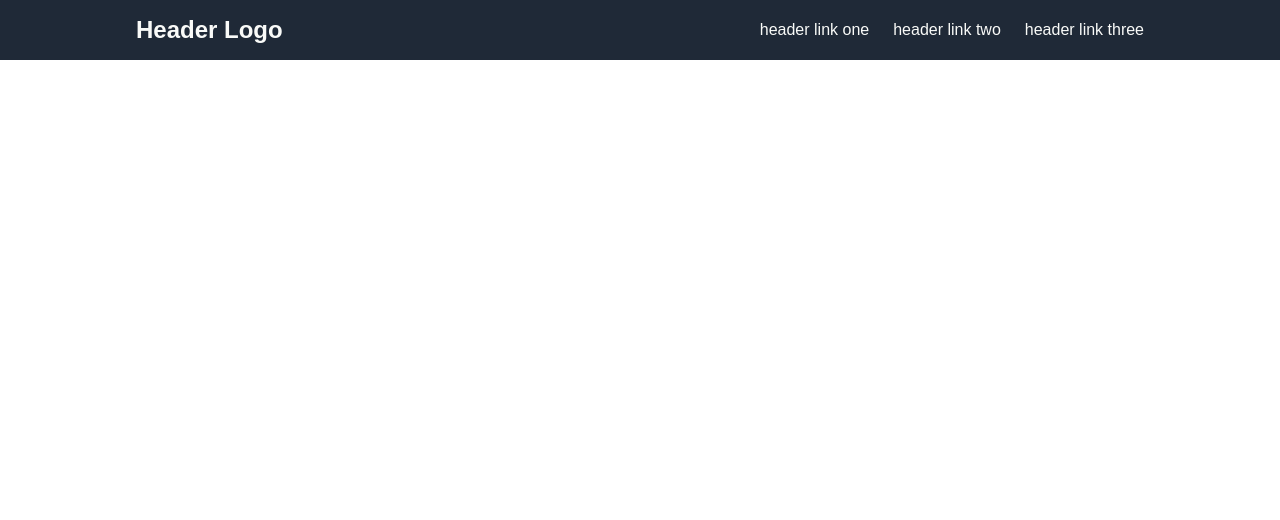
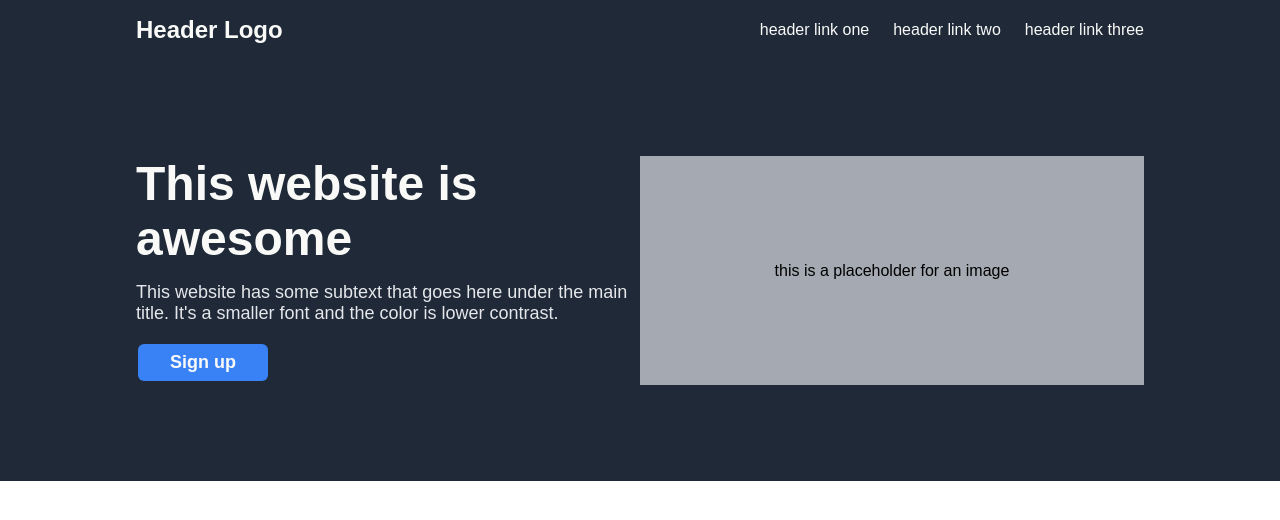
Before and after one commit to ayrt-n/odin-landing-page, a plain HTML site: page index.html in a window 1280 px wide. Drawn offline with Linux system fonts and the light colour scheme.

Commit message:
Modify index.html and style.css completing layout of main header banner

```diff
--- a/index.html
+++ b/index.html
@@ -16,5 +16,13 @@
                 <li><a href="#">header link three</a></li>
             </ul>
         </div>
+        <div class="banner">
+            <div class="container">
+                <div class="header-text">This website is awesome</div>
+                <div class="text">This website has some subtext that goes here under the main title. It's a smaller font and the color is lower contrast.</div>
+                <button>Sign up</button>
+            </div>
+            <div class="img-placeholder">this is a placeholder for an image</div>
+        </div>
     </body>
 </html>
--- a/style.css
+++ b/style.css
@@ -35,3 +35,50 @@ a {
     align-items: center;
     padding: 16px 136px;
 }
+
+.header-text {
+    font-size: 48px;
+    font-weight: 900;
+    color: #F9FAF8;
+    margin-bottom: 16px;
+}
+
+.text {
+    font-size: 18px;
+    color: #E5E7EB;
+    margin-bottom: 16px;
+}
+
+.banner button {
+    background-color: #3882F6;
+    color: #F9FAF8;
+    border: none;
+    padding: 8px 32px;
+    text-align: center;
+    text-decoration: none;
+    font-size: 18px;
+    font-weight: 700;
+    margin: 4px 2px;
+    border-radius: 6px;
+}
+
+.img-placeholder {
+    display: flex;
+    justify-content: center;
+    align-items: center;
+    background-color: #a5a9b1;
+    flex: 1;
+
+}
+
+.container {
+    flex: 1;
+}
+
+.banner {
+    background-color: #1F2937;
+    display: flex;
+    justify-content: space-between;
+    align-items: stretch;
+    padding: 96px 136px;
+}
```
